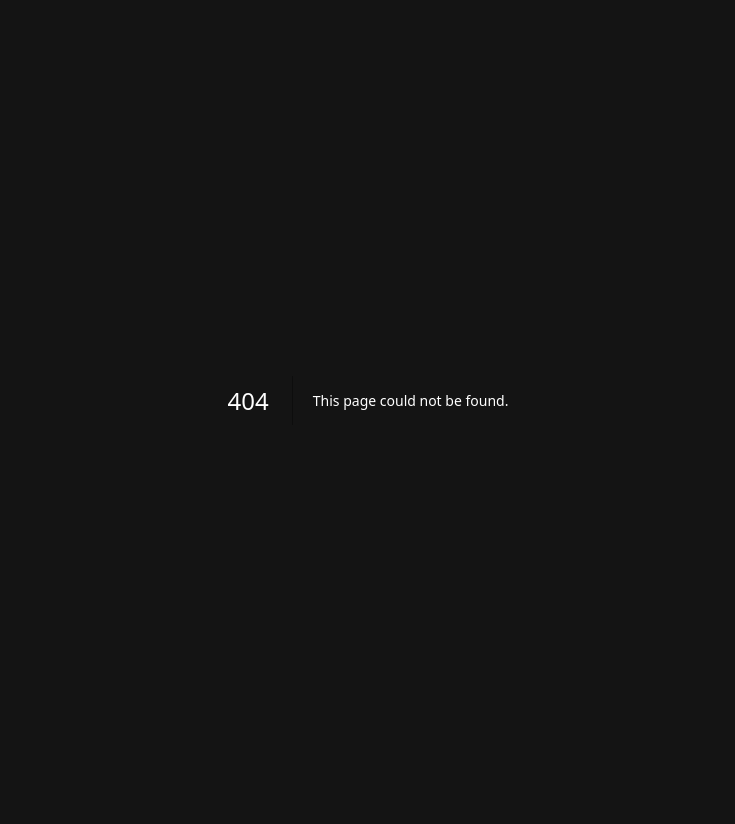
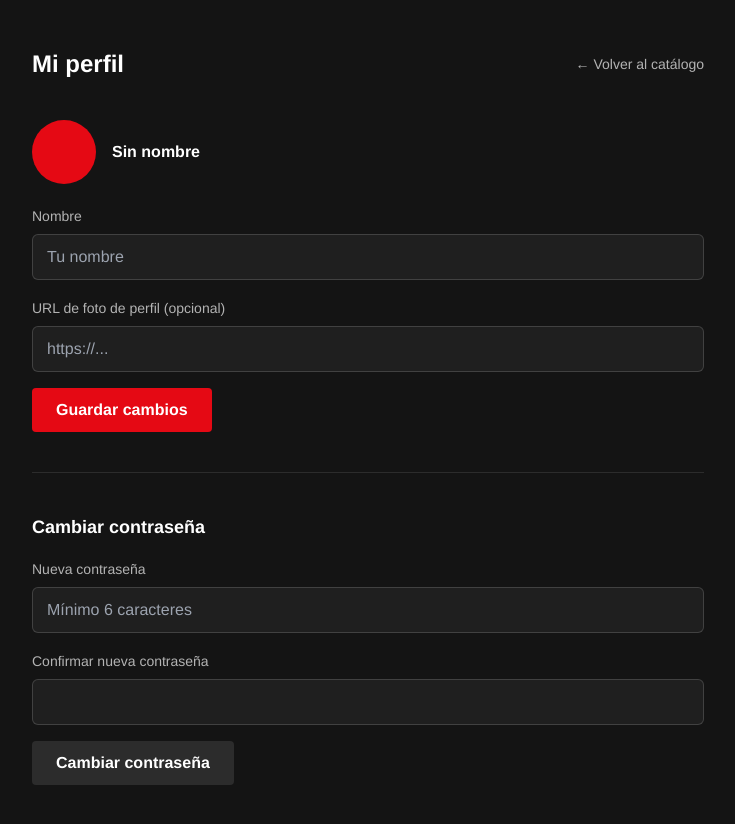
Before and after one commit to adonisventuramartinez-ai/onyx-prime, a Next.js app: page /perfil in a window 1280 px wide. Before the commit this address had no page. Shown: the top 824 px of the page, without its empty margins (272-1007 px from the left). Before the commit the page ends 800 px from the top, so only its background shows below. Built offline with nearby package versions, Linux system fonts and the light colour scheme; no server answers.

Commit message:
Create page.tsx

```diff
--- /dev/null
+++ b/app/perfil/page.tsx
@@ -0,0 +1,221 @@
+"use client";
+
+export const dynamic = "force-dynamic";
+
+import { useEffect, useState } from "react";
+import Link from "next/link";
+import { crearClienteNavegador } from "@/lib/supabase/client";
+
+export default function PerfilPage() {
+  const supabase = crearClienteNavegador();
+
+  const [cargando, setCargando] = useState(true);
+  const [email, setEmail] = useState("");
+  const [nombre, setNombre] = useState("");
+  const [avatarUrl, setAvatarUrl] = useState("");
+
+  const [nuevaPassword, setNuevaPassword] = useState("");
+  const [confirmarPassword, setConfirmarPassword] = useState("");
+
+  const [guardandoPerfil, setGuardandoPerfil] = useState(false);
+  const [guardandoPassword, setGuardandoPassword] = useState(false);
+  const [mensajePerfil, setMensajePerfil] = useState("");
+  const [errorPerfil, setErrorPerfil] = useState("");
+  const [mensajePassword, setMensajePassword] = useState("");
+  const [errorPassword, setErrorPassword] = useState("");
+
+  useEffect(() => {
+    supabase.auth.getUser().then(({ data }) => {
+      const user = data.user;
+      if (user) {
+        setEmail(user.email || "");
+        setNombre((user.user_metadata?.nombre as string) || "");
+        setAvatarUrl((user.user_metadata?.avatar_url as string) || "");
+      }
+      setCargando(false);
+    });
+  }, []);
+
+  const guardarPerfil = async (e: React.FormEvent) => {
+    e.preventDefault();
+    setErrorPerfil("");
+    setMensajePerfil("");
+    setGuardandoPerfil(true);
+    try {
+      const { error } = await supabase.auth.updateUser({
+        data: { nombre, avatar_url: avatarUrl },
+      });
+      if (error) throw error;
+      setMensajePerfil("Perfil actualizado.");
+    } catch (err: any) {
+      setErrorPerfil(err.message || "No se pudo actualizar el perfil");
+    } finally {
+      setGuardandoPerfil(false);
+    }
+  };
+
+  const cambiarPassword = async (e: React.FormEvent) => {
+    e.preventDefault();
+    setErrorPassword("");
+    setMensajePassword("");
+
+    if (nuevaPassword.length < 6) {
+      setErrorPassword("La contraseña debe tener al menos 6 caracteres.");
+      return;
+    }
+    if (nuevaPassword !== confirmarPassword) {
+      setErrorPassword("Las contraseñas no coinciden.");
+      return;
+    }
+
+    setGuardandoPassword(true);
+    try {
+      const { error } = await supabase.auth.updateUser({ password: nuevaPassword });
+      if (error) throw error;
+      setMensajePassword("Contraseña actualizada.");
+      setNuevaPassword("");
+      setConfirmarPassword("");
+    } catch (err: any) {
+      setErrorPassword(err.message || "No se pudo cambiar la contraseña");
+    } finally {
+      setGuardandoPassword(false);
+    }
+  };
+
+  if (cargando) {
+    return (
+      <main className="min-h-screen bg-nf-dark flex items-center justify-center">
+        <div className="w-10 h-10 border-4 border-nf-red border-t-transparent rounded-full animate-spin" />
+      </main>
+    );
+  }
+
+  return (
+    <main className="min-h-screen bg-nf-dark px-4 py-8 md:py-12">
+      <div className="max-w-2xl mx-auto space-y-10">
+        <div className="flex items-center justify-between">
+          <h1 className="text-2xl font-bold">Mi perfil</h1>
+          <Link href="/" className="text-nf-gray-light hover:text-white text-sm">
+            ← Volver al catálogo
+          </Link>
+        </div>
+
+        <section className="space-y-5">
+          <div className="flex items-center gap-4">
+            <div className="w-16 h-16 rounded-full bg-nf-red flex items-center justify-center text-2xl font-bold overflow-hidden shrink-0">
+              {avatarUrl ? (
+                <img
+                  src={avatarUrl}
+                  alt="Avatar"
+                  className="w-full h-full object-cover"
+                  onError={(e) => {
+                    (e.target as HTMLImageElement).style.display = "none";
+                  }}
+                />
+              ) : (
+                (nombre || email)[0]?.toUpperCase()
+              )}
+            </div>
+            <div>
+              <p className="font-semibold">{nombre || "Sin nombre"}</p>
+              <p className="text-nf-gray-light text-sm">{email}</p>
+            </div>
+          </div>
+
+          <form onSubmit={guardarPerfil} className="space-y-4">
+            <Campo label="Nombre">
+              <input
+                value={nombre}
+                onChange={(e) => setNombre(e.target.value)}
+                className="input"
+                placeholder="Tu nombre"
+              />
+            </Campo>
+            <Campo label="URL de foto de perfil (opcional)">
+              <input
+                value={avatarUrl}
+                onChange={(e) => setAvatarUrl(e.target.value)}
+                className="input"
+                placeholder="https://..."
+              />
+            </Campo>
+
+            {errorPerfil && <p className="text-nf-red text-sm">{errorPerfil}</p>}
+            {mensajePerfil && <p className="text-green-500 text-sm">{mensajePerfil}</p>}
+
+            <button
+              type="submit"
+              disabled={guardandoPerfil}
+              className="bg-nf-red hover:bg-nf-red-hover transition-colors px-6 py-2.5 rounded font-semibold disabled:opacity-50"
+            >
+              {guardandoPerfil ? "Guardando..." : "Guardar cambios"}
+            </button>
+          </form>
+        </section>
+
+        <hr className="border-white/10" />
+
+        <section className="space-y-4">
+          <h2 className="text-lg font-semibold">Cambiar contraseña</h2>
+          <form onSubmit={cambiarPassword} className="space-y-4">
+            <Campo label="Nueva contraseña">
+              <input
+                type="password"
+                value={nuevaPassword}
+                onChange={(e) => setNuevaPassword(e.target.value)}
+                className="input"
+                minLength={6}
+                placeholder="Mínimo 6 caracteres"
+              />
+            </Campo>
+            <Campo label="Confirmar nueva contraseña">
+              <input
+                type="password"
+                value={confirmarPassword}
+                onChange={(e) => setConfirmarPassword(e.target.value)}
+                className="input"
+                minLength={6}
+              />
+            </Campo>
+
+            {errorPassword && <p className="text-nf-red text-sm">{errorPassword}</p>}
+            {mensajePassword && <p className="text-green-500 text-sm">{mensajePassword}</p>}
+
+            <button
+              type="submit"
+              disabled={guardandoPassword}
+              className="bg-white/10 hover:bg-white/20 transition-colors px-6 py-2.5 rounded font-semibold disabled:opacity-50"
+            >
+              {guardandoPassword ? "Guardando..." : "Cambiar contraseña"}
+            </button>
+          </form>
+        </section>
+      </div>
+
+      <style jsx global>{`
+        .input {
+          width: 100%;
+          background: rgba(255, 255, 255, 0.05);
+          border: 1px solid rgba(255, 255, 255, 0.15);
+          border-radius: 6px;
+          padding: 10px 14px;
+          color: white;
+          outline: none;
+          transition: border-color 0.2s;
+        }
+        .input:focus {
+          border-color: white;
+        }
+      `}</style>
+    </main>
+  );
+}
+
+function Campo({ label, children }: { label: string; children: React.ReactNode }) {
+  return (
+    <label className="block space-y-1.5">
+      <span className="text-sm text-nf-gray-light">{label}</span>
+      {children}
+    </label>
+  );
+}
```
